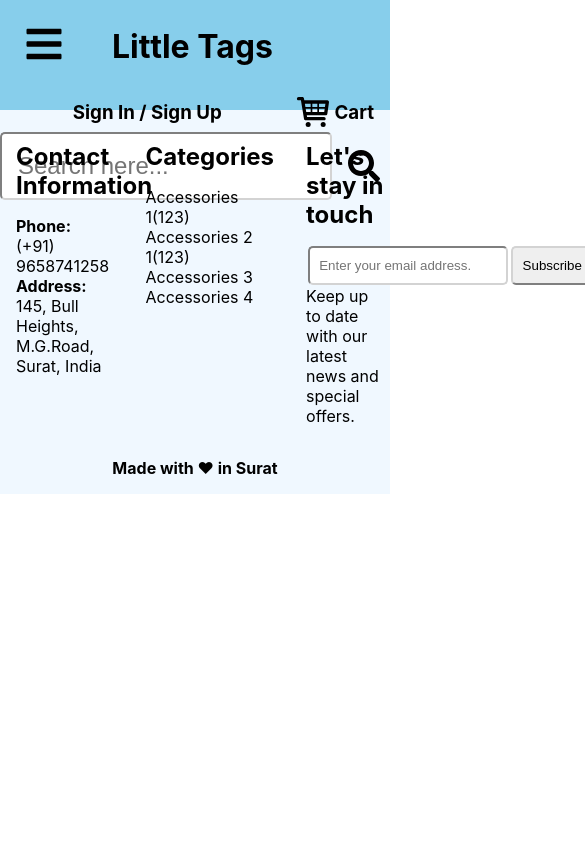
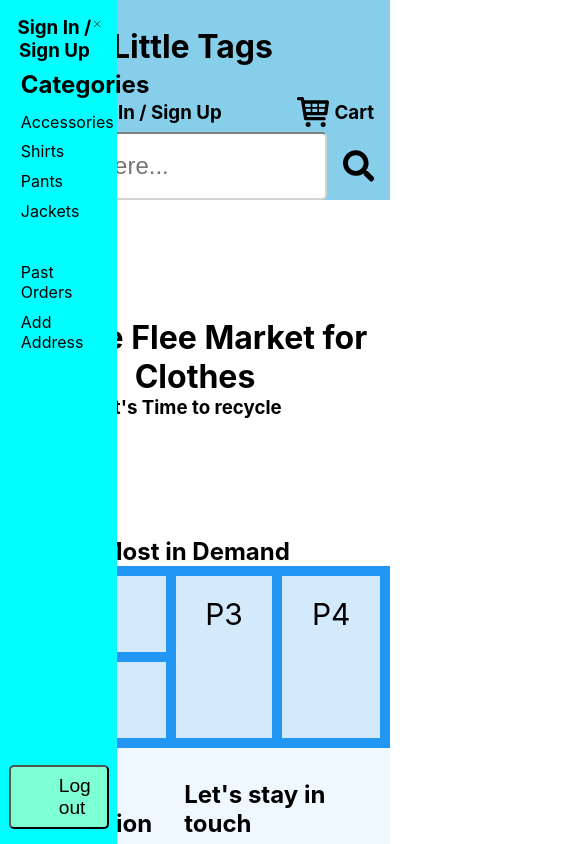
Before and after one commit to pesto-students/little-tags-anchal2107, a React (Create React App) app: page / in a window 390 px wide. Both pictures are taken after a click on the element 44 px from the left and 46 px from the top of the page. Shown: the top 844 px of the page, 585 px wide, since content can reach past the window. Built offline with nearby package versions, Linux system fonts and the light colour scheme.

Commit message:
Add hamburgermenu ui

```diff
--- a/src/App.js
+++ b/src/App.js
@@ -1,11 +1,19 @@
-import './App.css';
-import Footer from './footer/Footer';
-import Header from './header/Header';
+import "./App.css";
+import Footer from "./footer/Footer";
+import HamburgerMenu from "./hamburgermenu/HamburgerMenu";
+import Header from "./header/Header";
+import Home from "./middle/Home";
+import ProductInfo from "./middle/ProductInfo";
 
 function App() {
   return (
     <div className="App">
       <Header />
+      <div>
+        <Home />
+        <ProductInfo />
+      </div>
+      <HamburgerMenu />
       <Footer />
     </div>
   );
--- /dev/null
+++ b/src/commonFunction.js
@@ -0,0 +1,10 @@
+export function toggleHamburgerMenu(blnClose) {
+  const divHamburgerMenu = document.getElementById("hamburgerMenu");
+  if (divHamburgerMenu) {
+    if (blnClose) {
+      divHamburgerMenu.style.display = "none";
+    } else {
+      divHamburgerMenu.style.display = "flex";
+    }
+  }
+}
--- a/src/footer/Footer.scss
+++ b/src/footer/Footer.scss
@@ -10,6 +10,7 @@
 .subscribe {
   display: flex;
   align-items: center;
+  flex-wrap: wrap;
   input,
   button {
     padding: 0.6rem;
@@ -57,5 +58,17 @@
   }
 }
 .copyright {
-    margin: 1rem 0;
+  margin: 1rem 0;
 }
+
+@media only screen and (max-width: 700px) {
+  .footer-category {
+    display: none;
+  }
+  .contact-info {
+    width: 50%;
+  }
+  .subscribe-container {
+    width: 50%;
+  }
+}
--- /dev/null
+++ b/src/hamburgermenu/HamburgerMenu.jsx
@@ -0,0 +1,33 @@
+import ProfileIcon from "../header/ProfileIcon";
+import { GrClose } from "react-icons/gr";
+import { toggleHamburgerMenu } from "../commonFunction.js";
+import "./HamburgerMenu.scss";
+
+function HamburgerMenu() {
+  return (
+    // <div  className="humburger-parent-div">
+      <div id="hamburgerMenu" className="hamburger-container z-1">
+        <div className="profile-icon-container">
+          <ProfileIcon className="flex-1" />
+          <GrClose onClick={() => toggleHamburgerMenu(true)} />
+        </div>
+        <div className="hamburger-categories">
+          <h2>Categories</h2>
+          <a href="./">Accessories</a>
+          <a href="./">Shirts</a>
+          <a href="./">Pants</a>
+          <a href="./">Jackets</a>
+        </div>
+        <div className="hamburger-links">
+          <a href="./">Past Orders</a>
+          <a href="./">Add Address</a>
+        </div>
+        <div className="log-out">
+          <button>Log out</button>
+        </div>
+      </div>
+    // </div>
+  );
+}
+
+export default HamburgerMenu;
--- /dev/null
+++ b/src/hamburgermenu/HamburgerMenu.scss
@@ -0,0 +1,65 @@
+.humburger-parent-div {
+  display: none;
+}
+.hamburger-container {
+  display: none;
+  flex-direction: column;
+  align-items: center;
+  padding: 1rem;
+  left: 0;
+  top: 0;
+  width: 30%;
+  background-color: aqua;
+  min-height: 100%;
+  position: absolute;
+  svg {
+    cursor: pointer;
+  }
+}
+
+.profile-icon-container {
+  display: flex;
+  width: 100%;
+  .flex-1 {
+    flex-grow: 1;
+  }
+}
+.hamburger-categories {
+  display: flex;
+  flex-direction: column;
+  text-align: left;
+  align-self: flex-start;
+  h2 {
+    padding: 0.5rem 0.3rem;
+  }
+  a {
+    text-decoration: none;
+    color: black;
+    padding: 0.3rem;
+  }
+}
+.hamburger-links {
+  display: flex;
+  flex-direction: column;
+  text-align: left;
+  margin-top: 2rem;
+  align-self: flex-start;
+  a {
+    text-decoration: none;
+    color: black;
+    padding: 0.3rem;
+  }
+}
+.log-out {
+  position: absolute;
+  bottom: 15px;
+  width: 85%;
+  button {
+    width: 100%;
+    padding: 0.5rem 3rem;
+    border-radius: 5px;
+    background-color: aquamarine;
+    font-size: 1.2rem;
+    cursor: pointer;
+  }
+}
--- a/src/header/Header.scss
+++ b/src/header/Header.scss
@@ -2,7 +2,6 @@
   display: flex;
   align-items: center;
   background-color: skyblue;
-  height: 13vh;
 }
 .profile-icon {
   display: flex;
@@ -54,7 +53,7 @@
   .search-filter {
     justify-content: center;
     input {
-      width: 85vw;
+      width: 85%;
     }
   }
   .header {
--- a/src/header/MenuIcon.jsx
+++ b/src/header/MenuIcon.jsx
@@ -1,9 +1,10 @@
 import { FaBars } from "react-icons/fa";
+import { toggleHamburgerMenu } from "../commonFunction.js";
 
 function MenuIcon() {
   return (
     <>
-      <div className="menu-icon">
+      <div className="menu-icon" onClick={() =>toggleHamburgerMenu(false)}>
         <FaBars />
       </div>
     </>
--- a/src/header/ProfileIcon.jsx
+++ b/src/header/ProfileIcon.jsx
@@ -22,7 +22,7 @@ export default ProfileIcon;
 
 ProfileIcon.propTypes = {
   imagePath: PropTypes.string,
-  username: PropTypes.string.isRequired,
+  username: PropTypes.string,
 };
 
 PropTypes.defaultProps = {
--- /dev/null
+++ b/src/middle/Home.jsx
@@ -0,0 +1,12 @@
+import "./Middle.scss";
+
+function Home() {
+  return (
+    <div className="home">
+      <h1>Online Flee Market for Clothes</h1>
+      <h3>It's Time to recycle</h3>
+    </div>
+  );
+}
+
+export default Home;
--- /dev/null
+++ b/src/middle/Middle.scss
@@ -0,0 +1,35 @@
+.home {
+  display: flex;
+  flex-direction: column;
+  justify-content: center;
+  min-height: 40vh;
+}
+
+.item1 {
+  grid-area: cat1;
+}
+.item2 {
+  grid-area: cat2;
+}
+.item3 {
+  grid-area: cat3;
+}
+.item4 {
+  grid-area: cat4;
+}
+
+.grid-container {
+  display: grid;
+  grid-template-areas:
+    "cat1 cat1 cat3 cat4"
+    "cat2 cat2 cat3 cat4";
+  grid-gap: 10px;
+  background-color: #2196f3;
+  padding: 10px;
+}
+.grid-container > div {
+  background-color: rgba(255, 255, 255, 0.8);
+  text-align: center;
+  padding: 20px 0;
+  font-size: 30px;
+}
--- /dev/null
+++ b/src/middle/ProductInfo.jsx
@@ -0,0 +1,17 @@
+import "./Middle.scss";
+
+function ProductInfo() {
+  return (
+    <div>
+      <h2>Most in Demand</h2>
+      <div className="grid-container">
+        <div className="item1">P1</div>
+        <div className="item2">P2</div>
+        <div className="item3">P3</div>
+        <div className="item4">P4</div>
+      </div>
+    </div>
+  );
+}
+
+export default ProductInfo;
```
Also changed, not shown: 1 other file (tests, documents, lock files or other folders).
